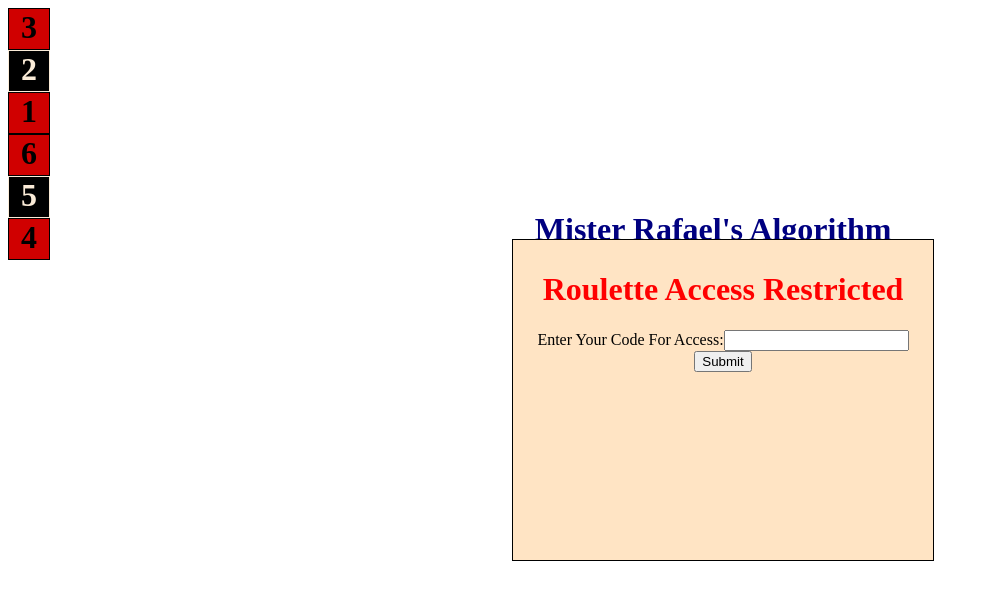
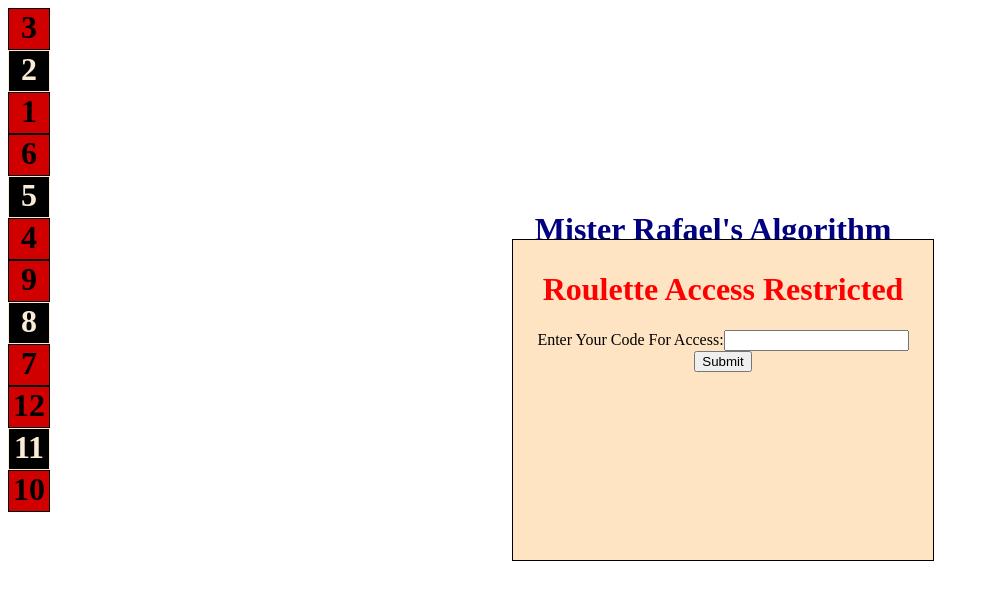
Before and after one commit to TrinitasAccounting/roulette_algorithm_web_app, a React (Create React App) app in the folder client/: page / in a window 1280 px wide. Shown: the top 600 px of the page, without its empty margins (0-989 px from the left). Built offline with nearby package versions, Linux system fonts and the light colour scheme.

Commit message:
continuing to update roulette table styling

```diff
--- a/client/src/components/RouletteDesign/RouletteTable.js
+++ b/client/src/components/RouletteDesign/RouletteTable.js
@@ -18,6 +18,16 @@ function RouletteTable() {
                 <h1 className="table-number-black">5</h1>
                 <h1 className="table-number-red">4</h1>
             </>
+            <>
+                <h1 className="table-number-red">9</h1>
+                <h1 className="table-number-black">8</h1>
+                <h1 className="table-number-red">7</h1>
+            </>
+            <>
+                <h1 className="table-number-red">12</h1>
+                <h1 className="table-number-black">11</h1>
+                <h1 className="table-number-red">10</h1>
+            </>
 
 
         </div>
```
